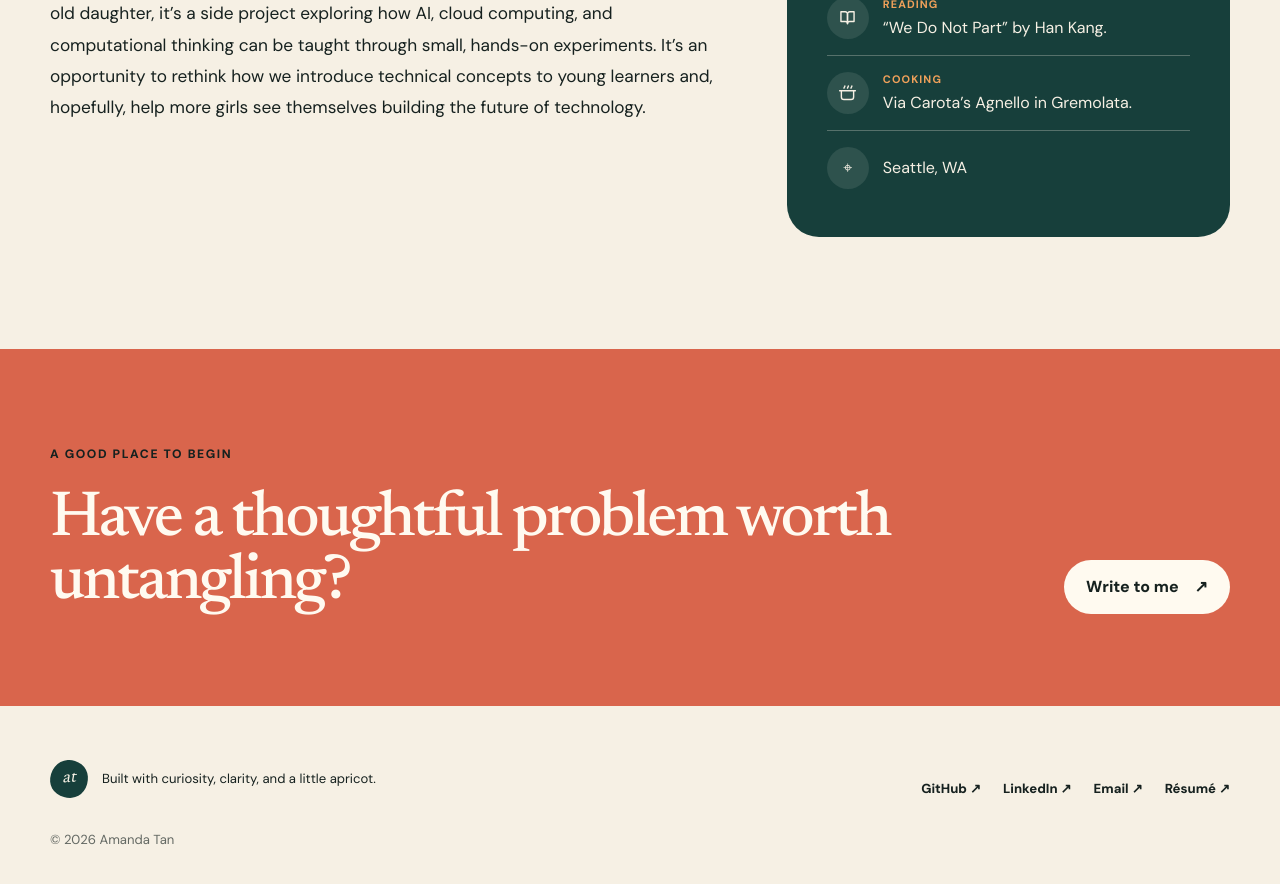
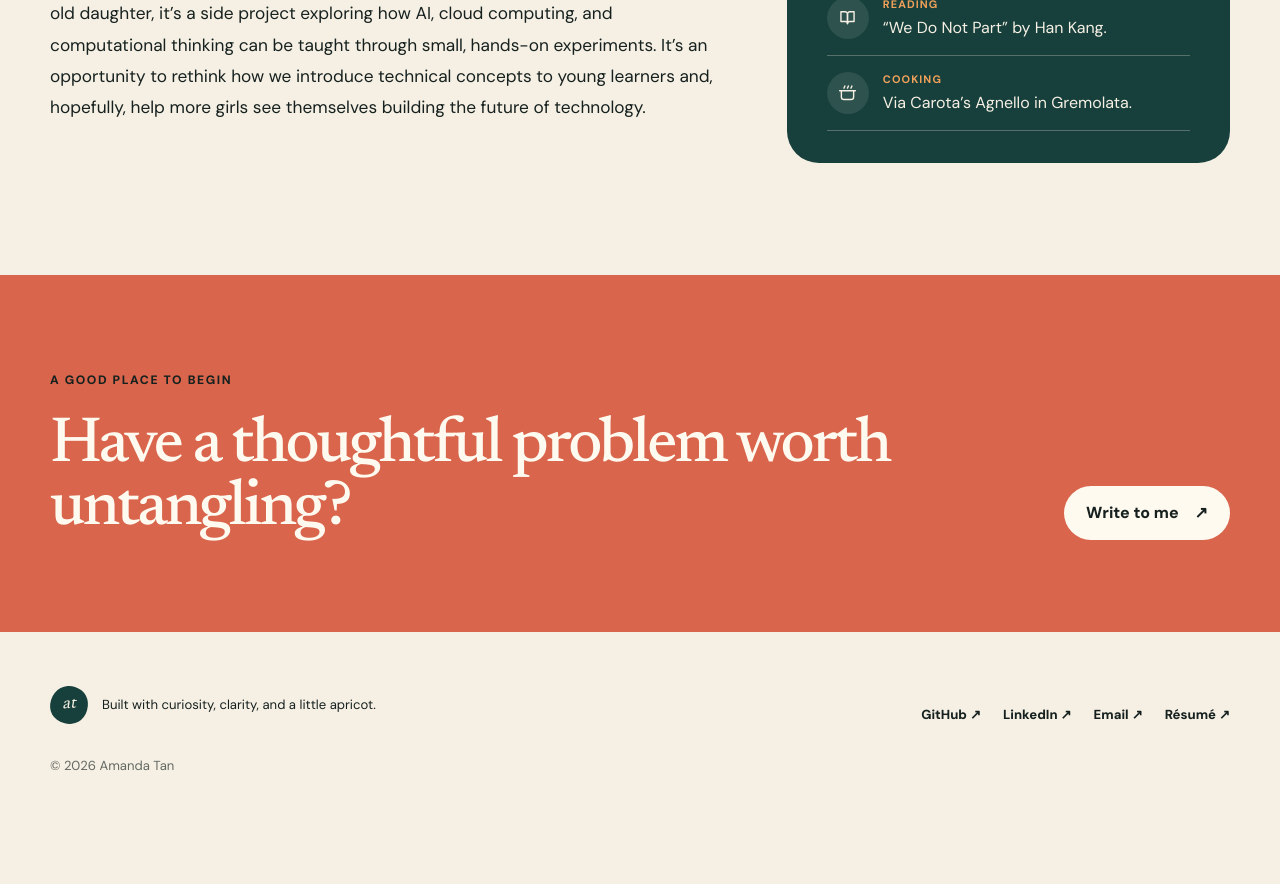
Before and after one commit to amanda-tan/personal-site, a Next.js app: page / in a window 1280 px wide. Shown: the part 5020-5904 px from the top of the page. After the commit the page ends 5850 px from the top, so only its background shows below. Built offline with nearby package versions, Linux system fonts and the light colour scheme.

Commit message:
updated about

```diff
--- a/app/page.tsx
+++ b/app/page.tsx
@@ -314,10 +314,6 @@ export default function Home() {
               </li>
             ))}
           </ul>
-          <div className="now-location">
-            <span className="now-icon" aria-hidden="true">⌖</span>
-            <span>Seattle, WA</span>
-          </div>
         </aside>
       </section>
 
```
